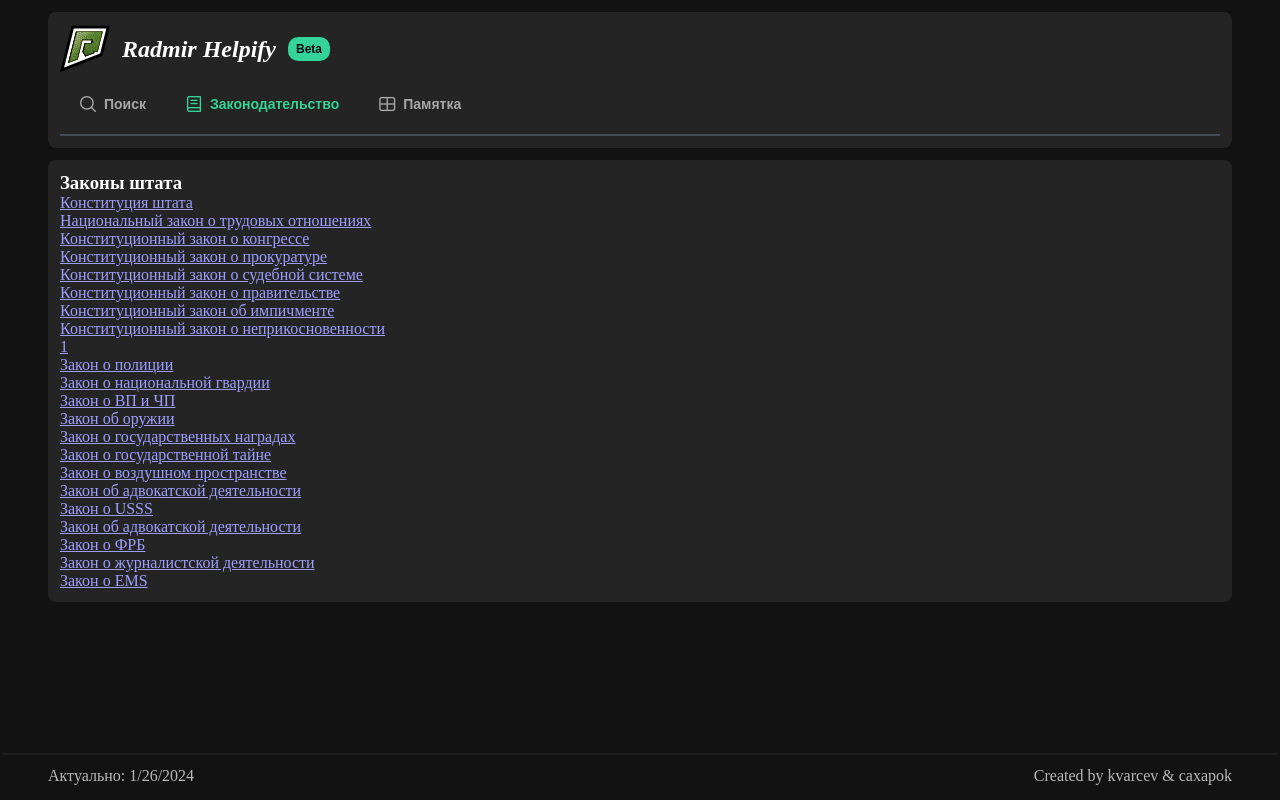
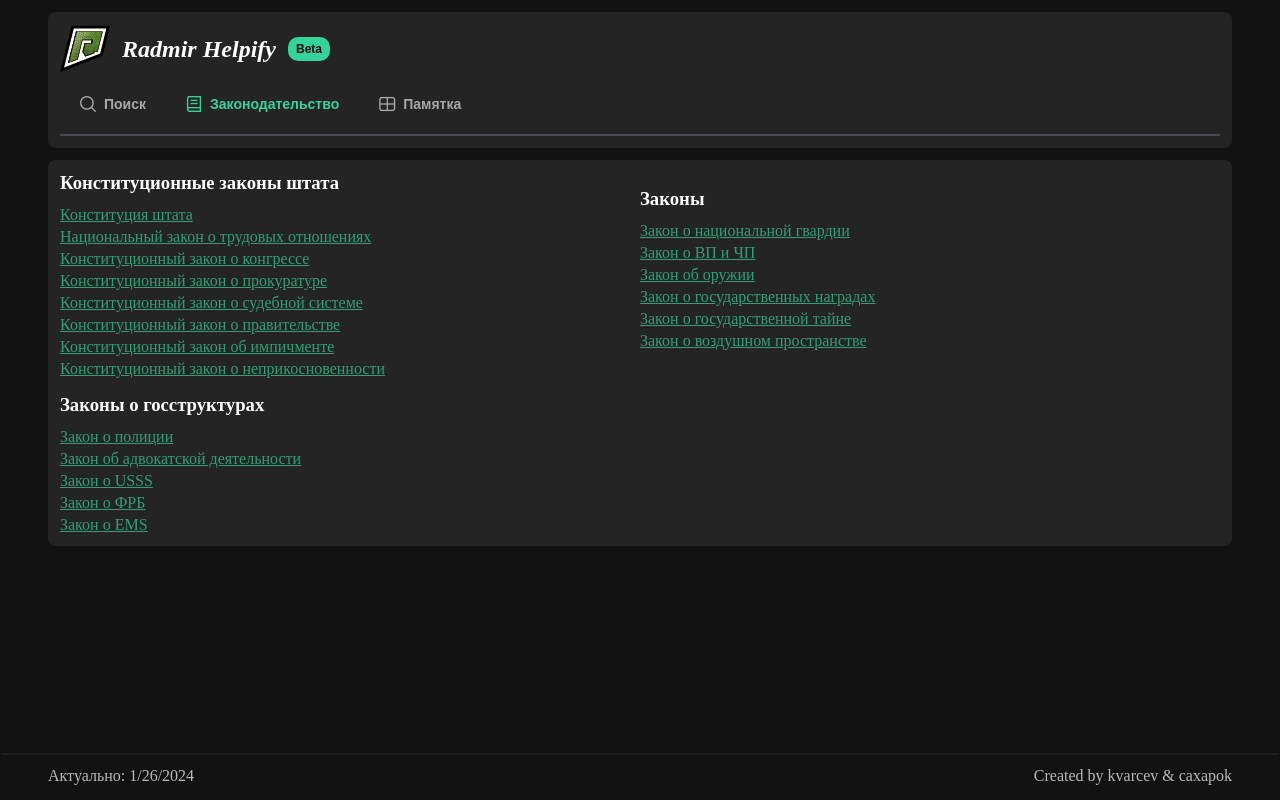
Before and after one commit to kv4rtz/radmir-helpify, a Next.js app: page /law in a window 1280 px wide. Built offline with nearby package versions, Linux system fonts and the light colour scheme; a web font is replaced by a local one.

Commit message:
add laws

```diff
--- a/src/components/LawList/LawList.tsx
+++ b/src/components/LawList/LawList.tsx
@@ -1,12 +1,20 @@
 import Link from 'next/link'
-import { laws } from './data'
+import { LawLink } from './data'
 
-const LawList = () => {
+interface LawListProps {
+  law: LawLink[]
+}
+
+const LawList = ({ law }: LawListProps) => {
   return (
-    <ul>
-      {laws.map((el, idx) => (
+    <ul className="mt-3 flex flex-col gap-1">
+      {law.map((el, idx) => (
         <li key={idx}>
-          <Link target="_blank" href={el.href}>
+          <Link
+            className="text-bg-green opacity-70 inline-block rounded"
+            target="_blank"
+            href={el.href}
+          >
             {el.label}
           </Link>
         </li>
--- a/src/components/LawList/data.ts
+++ b/src/components/LawList/data.ts
@@ -1,4 +1,9 @@
-export const laws = [
+export interface LawLink {
+  label: string
+  href: string
+}
+
+export const constLaws = [
   {
     label: 'Конституция штата',
     href: 'https://forum.radmirv.com/index.php?threads/%D0%9A%D0%BE%D0%BD%D1%81%D1%82%D0%B8%D1%82%D1%83%D1%86%D0%B8%D1%8F-%D0%A8%D1%82%D0%B0%D1%82%D0%B0-%D0%A1%D0%B0%D0%BD-%D0%90%D0%BD%D0%B4%D1%80%D0%B5%D0%B0%D1%81.19936/',
@@ -31,14 +36,9 @@ export const laws = [
     label: 'Конституционный закон о неприкосновенности',
     href: 'https://forum.radmirv.com/index.php?threads/%D0%9A%D0%9E%D0%9D%D0%A1%D0%A2%D0%98%D0%A2%D0%A3%D0%A6%D0%98%D0%9E%D0%9D%D0%9D%D0%AB%D0%99-%D0%97%D0%90%D0%9A%D0%9E%D0%9D-%D0%9E-%D0%9D%D0%95%D0%9F%D0%A0%D0%98%D0%9A%D0%9E%D0%A1%D0%9D%D0%9E%D0%92%D0%95%D0%9D%D0%9D%D0%9E%D0%A1%D0%A2%D0%98-%D0%92%D0%AB%D0%A1%D0%A8%D0%98%D0%A5-%D0%94%D0%9E%D0%9B%D0%96%D0%9D%D0%9E%D0%A1%D0%A2%D0%9D%D0%AB%D0%A5-%D0%9B%D0%98%D0%A6-%D0%98-%D0%93%D0%9E%D0%A1%D0%A3%D0%94%D0%90%D0%A0%D0%A1%D0%A2%D0%92%D0%95%D0%9D%D0%9D%D0%AB%D0%A5-%D0%A1%D0%9B%D0%A3%D0%96%D0%90%D0%A9%D0%98%D0%A5-%D0%A8%D0%A2%D0%90%D0%A2%D0%90-%D0%A1%D0%90%D0%9D-%D0%90%D0%9D%D0%94%D0%A0%D0%95%D0%90%D0%A1.19958/',
   },
-  {
-    label: ' 1',
-    href: ' 1',
-  },
-  {
-    label: 'Закон о полиции',
-    href: 'https://forum.radmirv.com/index.php?threads/%D0%97%D0%90%D0%9A%D0%9E%D0%9D-%D0%9E-%D0%93%D0%9E%D0%A1%D0%A3%D0%94%D0%90%D0%A0%D0%A1%D0%A2%D0%92%D0%95%D0%9D%D0%9D%D0%9E%D0%99-%D0%A2%D0%90%D0%99%D0%9D%D0%95-%D0%A8%D0%A2%D0%90%D0%A2%D0%90-%D0%A1%D0%90%D0%9D-%D0%90%D0%9D%D0%94%D0%A0%D0%95%D0%90%D0%A1.177332/',
-  },
+]
+
+export const laws = [
   {
     label: 'Закон о национальной гвардии',
     href: 'https://forum.radmirv.com/index.php?threads/%D0%97%D0%B0%D0%BA%D0%BE%D0%BD-%D0%9E-%D0%9D%D0%B0%D1%86%D0%B8%D0%BE%D0%BD%D0%B0%D0%BB%D1%8C%D0%BD%D0%BE%D0%B9-%D0%93%D0%B2%D0%B0%D1%80%D0%B4%D0%B8%D0%B8-%D1%88%D1%82%D0%B0%D1%82%D0%B0-%D0%A1%D0%B0%D0%BD-%D0%90%D0%BD%D0%B4%D1%80%D0%B5%D0%B0%D1%81.110428/',
@@ -63,6 +63,13 @@ export const laws = [
     label: 'Закон о воздушном пространстве',
     href: 'https://forum.radmirv.com/index.php?threads/%E2%80%9C%D0%97%D0%90%D0%9A%D0%9E%D0%9D-%D0%9E-%D0%92%D0%9E%D0%97%D0%94%D0%A3%D0%A8%D0%9D%D0%9E%D0%9C-%D0%9F%D0%A0%D0%9E%D0%A1%D0%A2%D0%A0%D0%90%D0%9D%D0%A1%D0%A2%D0%92%D0%95-%D0%98-%D0%9F%D0%A0%D0%90%D0%92%D0%98%D0%9B%D0%90-%D0%9F%D0%9E%D0%9B%D0%81%D0%A2%D0%9E%D0%92-%D0%92-%D0%A8%D0%A2%D0%90%D0%A2%D0%95-%D0%A1%D0%90%D0%9D-%D0%90%D0%9D%D0%94%D0%A0%D0%95%D0%90%D0%A1%E2%80%9D.110427/',
   },
+]
+
+export const frakLaws = [
+  {
+    label: 'Закон о полиции',
+    href: 'https://forum.radmirv.com/index.php?threads/%D0%97%D0%90%D0%9A%D0%9E%D0%9D-%D0%9E-%D0%93%D0%9E%D0%A1%D0%A3%D0%94%D0%90%D0%A0%D0%A1%D0%A2%D0%92%D0%95%D0%9D%D0%9D%D0%9E%D0%99-%D0%A2%D0%90%D0%99%D0%9D%D0%95-%D0%A8%D0%A2%D0%90%D0%A2%D0%90-%D0%A1%D0%90%D0%9D-%D0%90%D0%9D%D0%94%D0%A0%D0%95%D0%90%D0%A1.177332/',
+  },
   {
     label: 'Закон об адвокатской деятельности',
     href: 'https://forum.radmirv.com/index.php?threads/%D0%97%D0%B0%D0%BA%D0%BE%D0%BD-%D0%BE%D0%B1-%D0%B0%D0%B4%D0%B2%D0%BE%D0%BA%D0%B0%D1%82%D1%81%D0%BA%D0%BE%D0%B9-%D0%B4%D0%B5%D1%8F%D1%82%D0%B5%D0%BB%D1%8C%D0%BD%D0%BE%D1%81%D1%82%D0%B8-%D0%B2-%D0%A8%D1%82%D0%B0%D1%82%D0%B5-%D0%A1%D0%B0%D0%BD-%D0%90%D0%BD%D0%B4%D1%80%D0%B5%D0%B0%D1%81.85660/',
@@ -72,16 +79,8 @@ export const laws = [
     href: 'https://forum.radmirv.com/index.php?threads/%D0%97%D0%B0%D0%BA%D0%BE%D0%BD-%D0%9E-united-states-secret-service.78440/',
   },
   {
-    label: 'Закон об адвокатской деятельности',
-    href: 'https://forum.radmirv.com/index.php?threads/%D0%97%D0%B0%D0%BA%D0%BE%D0%BD-%D0%BE%D0%B1-%D0%B0%D0%B4%D0%B2%D0%BE%D0%BA%D0%B0%D1%82%D1%81%D0%BA%D0%BE%D0%B9-%D0%B4%D0%B5%D1%8F%D1%82%D0%B5%D0%BB%D1%8C%D0%BD%D0%BE%D1%81%D1%82%D0%B8-%D0%B2-%D0%A8%D1%82%D0%B0%D1%82%D0%B5-%D0%A1%D0%B0%D0%BD-%D0%90%D0%BD%D0%B4%D1%80%D0%B5%D0%B0%D1%81.85660/',
-  },
-  {
     label: 'Закон о ФРБ',
     href: 'https://forum.radmirv.com/index.php?threads/%D0%97%D0%B0%D0%BA%D0%BE%D0%BD-%D0%BE-%D0%A4%D0%B5%D0%B4%D0%B5%D1%80%D0%B0%D0%BB%D1%8C%D0%BD%D0%BE%D0%BC-%D0%A0%D0%B0%D1%81%D1%81%D0%BB%D0%B5%D0%B4%D0%BE%D0%B2%D0%B0%D1%82%D0%B5%D0%BB%D1%8C%D1%81%D0%BA%D0%BE%D0%BC-%D0%91%D1%8E%D1%80%D0%BE.19955/',
-  },
-  {
-    label: 'Закон о журналистской деятельности',
-    href: 'https://forum.radmirv.com/index.php?threads/%D0%97%D0%B0%D0%BA%D0%BE%D0%BD-%D0%BE-%D0%B6%D1%83%D1%80%D0%BD%D0%B0%D0%BB%D0%B8%D1%81%D1%82%D1%81%D0%BA%D0%BE%D0%B9-%D0%B4%D0%B5%D1%8F%D1%82%D0%B5%D0%BB%D1%8C%D0%BD%D0%BE%D1%81%D1%82%D0%B8-%D0%A1%D0%B0%D0%BD-%D0%90%D0%BD%D0%B4%D1%80%D0%B5%D0%B0%D1%81.19954/',
   },
   {
     label: 'Закон о EMS',
--- a/src/components/pages/LawPage.tsx
+++ b/src/components/pages/LawPage.tsx
@@ -1,13 +1,24 @@
 import LawList from '../LawList/LawList'
+import { constLaws, frakLaws, laws } from '../LawList/data'
 import Container from '../global/Container'
 
 const LawPage = () => {
   return (
     <div>
       <Container>
-        <div className="p-3 rounded-lg bg-bg-gray">
-          <h3>Законы штата</h3>
-          <LawList />
+        <div className="p-3 rounded-lg bg-bg-gray grid grid-cols-2">
+          <div>
+            <h3>Конституционные законы штата</h3>
+            <LawList law={constLaws} />
+          </div>
+          <div>
+            <h3 className="mt-4">Законы</h3>
+            <LawList law={laws} />
+          </div>
+          <div>
+            <h3 className="mt-4">Законы о госструктурах</h3>
+            <LawList law={frakLaws} />
+          </div>
         </div>
       </Container>
     </div>
```
